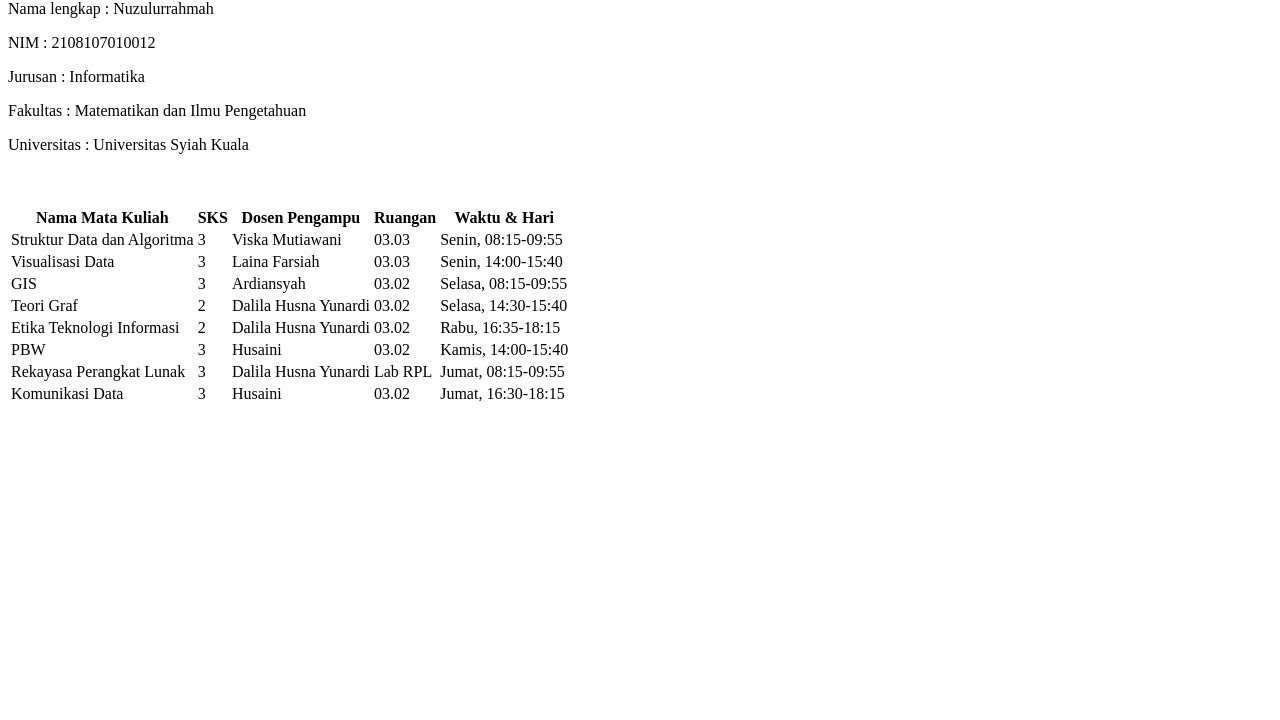
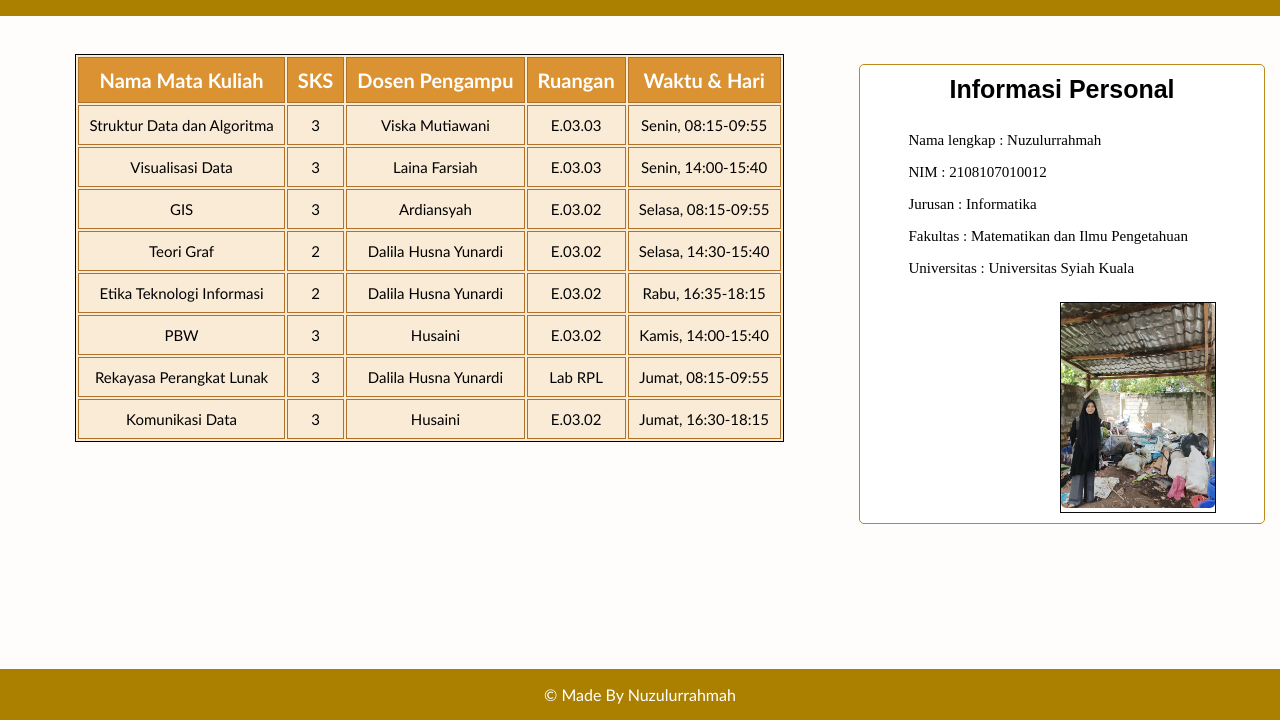
Before and after one commit to Nuzulurrahmah/lab-pbw-b-Nuzulurrahmah, a plain HTML site: page Tugas-02/index.html in a window 1280 px wide. Shown: the part 80-800 px from the top of the page. Drawn offline with Linux system fonts and the light colour scheme.

Commit message:
docs: update index.html

```diff
--- a/Tugas-02/index.html
+++ b/Tugas-02/index.html
@@ -1,22 +1,43 @@
 <!DOCTYPE html>
 <html lang="en">
+
 <head>
     <meta charset="UTF-8">
     <meta http-equiv="X-UA-Compatible" content="IE=edge">
     <meta name="viewport" content="width=device-width, initial-scale=1.0">
+    <link rel="stylesheet" href="public/assets/css/style.css">
     <title>Biodata</title>
 </head>
+
 <body>
 
-<h1> Biodata</h1>
-<p>Nama lengkap : Nuzulurrahmah</p>
-<p>NIM          : 2108107010012</p>
-<P>Jurusan      : Informatika</p>
-<p>Fakultas     : Matematikan dan Ilmu Pengetahuan</p>
-<p>Universitas  : Universitas Syiah Kuala</p>
 
+    <header>
+        <h1>DAFTAR MATA KULIAH SAYA</h1>
+    </header>
     <br>
     <br>
+
+    <div class="card-profile">
+        <div class="container">
+
+            <div class="section-title">Informasi Personal</div>
+            <br>
+            <div class="section-content">
+                <p>Nama lengkap : Nuzulurrahmah</p>
+                <p>NIM : 2108107010012</p>
+                <P>Jurusan : Informatika</p>
+                <p>Fakultas : Matematikan dan Ilmu Pengetahuan</p>
+                <p>Universitas : Universitas Syiah Kuala</p>
+
+
+                <div class="section-image">
+                    <img src="public/assets/img/ADA I.jpg" alt="profile">
+                </div>
+            </div>
+        </div>
+        </div>
+
 
         <table>
             <tr>
@@ -31,7 +52,7 @@
                 <td>Struktur Data dan Algoritma</td>
                 <td>3</td>
                 <td>Viska Mutiawani</td>
-        <td> 03.03</td>
+                <td> E.03.03</td>
                 <td>Senin, 08:15-09:55</td>
             </tr>
 
@@ -39,7 +60,7 @@
                 <td>Visualisasi Data</td>
                 <td>3</td>
                 <td>Laina Farsiah</td>
-        <td> 03.03</td>
+                <td> E.03.03</td>
                 <td>Senin, 14:00-15:40</td>
             </tr>
 
@@ -47,7 +68,7 @@
                 <td>GIS</td>
                 <td>3</td>
                 <td>Ardiansyah</td>
-        <td> 03.02</td>
+                <td> E.03.02</td>
                 <td>Selasa, 08:15-09:55</td>
             </tr>
 
@@ -55,7 +76,7 @@
                 <td>Teori Graf</td>
                 <td>2</td>
                 <td>Dalila Husna Yunardi</td>
-        <td> 03.02</td>
+                <td> E.03.02</td>
                 <td>Selasa, 14:30-15:40</td>
             </tr>
 
@@ -63,7 +84,7 @@
                 <td>Etika Teknologi Informasi</td>
                 <td>2</td>
                 <td>Dalila Husna Yunardi</td>
-        <td> 03.02</td>
+                <td> E.03.02</td>
                 <td>Rabu, 16:35-18:15</td>
             </tr>
 
@@ -71,7 +92,7 @@
                 <td>PBW</td>
                 <td>3</td>
                 <td>Husaini</td>
-        <td> 03.02</td>
+                <td> E.03.02</td>
                 <td>Kamis, 14:00-15:40</td>
             </tr>
 
@@ -86,9 +107,14 @@
                 <td>Komunikasi Data</td>
                 <td>3</td>
                 <td>Husaini</td>
-        <td> 03.02</td>
+                <td> E.03.02</td>
                 <td>Jumat, 16:30-18:15</td>
             </tr>
         </table>
+
+        <footer>
+            <p>© Made By Nuzulurrahmah</p>
+        </footer>
 </body>
+
 </html>
--- /dev/null
+++ b/Tugas-02/public/assets/css/style.css
@@ -0,0 +1,94 @@
+body{
+    background-color:#fffcfc;
+    font-family: 'Gill Sans', 'Gill Sans MT', Calibri, 'Trebuchet MS', sans-serif;
+    margin:0;
+
+}
+
+table{
+    background-color:antiquewhite;
+    margin: auto;
+    border: 1px solid rgb(0, 0, 0)
+}
+
+th,
+td {
+  border: 1px solid #af7228;
+  text-align: center;
+  font-size: 15px;
+  padding: 10px;
+}
+
+th {
+  background-color: #db9232;
+  font-size: 20px;
+  color: #fff;
+}
+
+/* Header */
+header {
+    padding: 10px;
+    text-align: center;
+    background: #ab8000;
+    color: white;
+    font-size: 15px;
+  }
+
+
+footer {
+  position: fixed;
+  left: 0;
+  bottom: 0;
+  width: 100%;
+  background: #ab8000;
+  color: #fff;
+  text-align: center;
+}
+
+.container {
+  width: 80%;
+  margin: 0 auto;
+  text-align: left;
+  font-family: Arial, sans-serif;
+}
+.section-title {
+  text-align: center;
+  font-size: 25px;
+  font-weight: bold;
+}
+.section-content {
+  margin-top: 10px;
+  font-family: 'Times New Roman', Times, serif;
+}
+
+
+.section-content p{
+    margin-top: 10px;
+    font-size: 15px;
+}
+
+
+.section-image {
+    margin-top: 10px;
+    width: 50%;
+    float: right;
+    border: #0a0a0a 1px solid;
+}
+
+/* make card profile and the position in the right side without using float */
+.card-profile {
+  float: right;
+  width: 30%;
+  margin-right: 15px;
+  margin-top: 10px;
+  padding: 10px;
+  border: 1px solid #bc891a;
+  border-radius: 5px;
+  background-color: #fff;
+}
+
+.card-profile img {
+  width: 100%;
+  border-radius: 5px;
+
+}
```
Also changed, not shown: index.html (added, +95 -0 lines), Tugas-02/public/assets/img/ADA I.jpg (added), Tugas-02/public/assets/img/mm.jpeg (added). Lines whose indentation alone changed are shown as unchanged.
